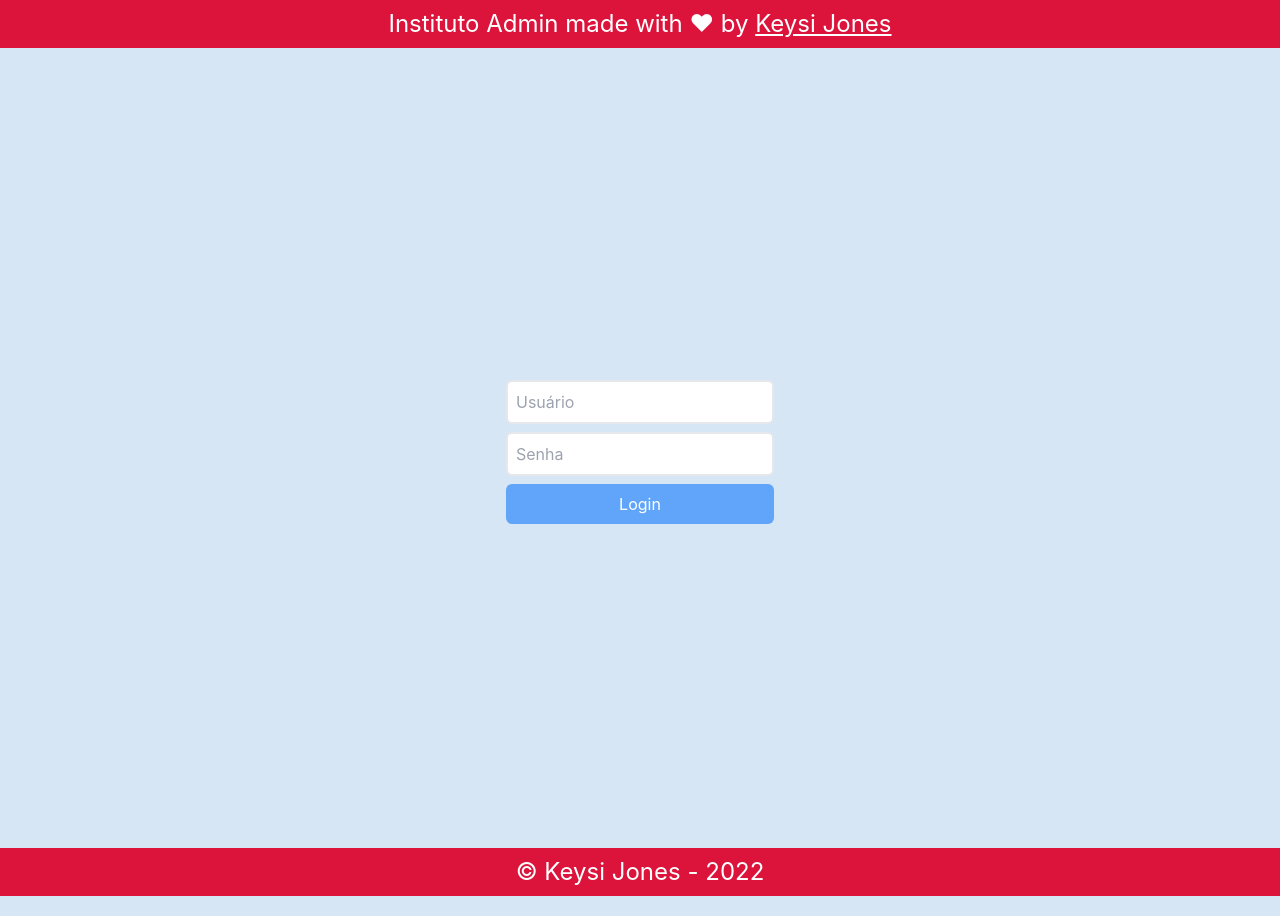
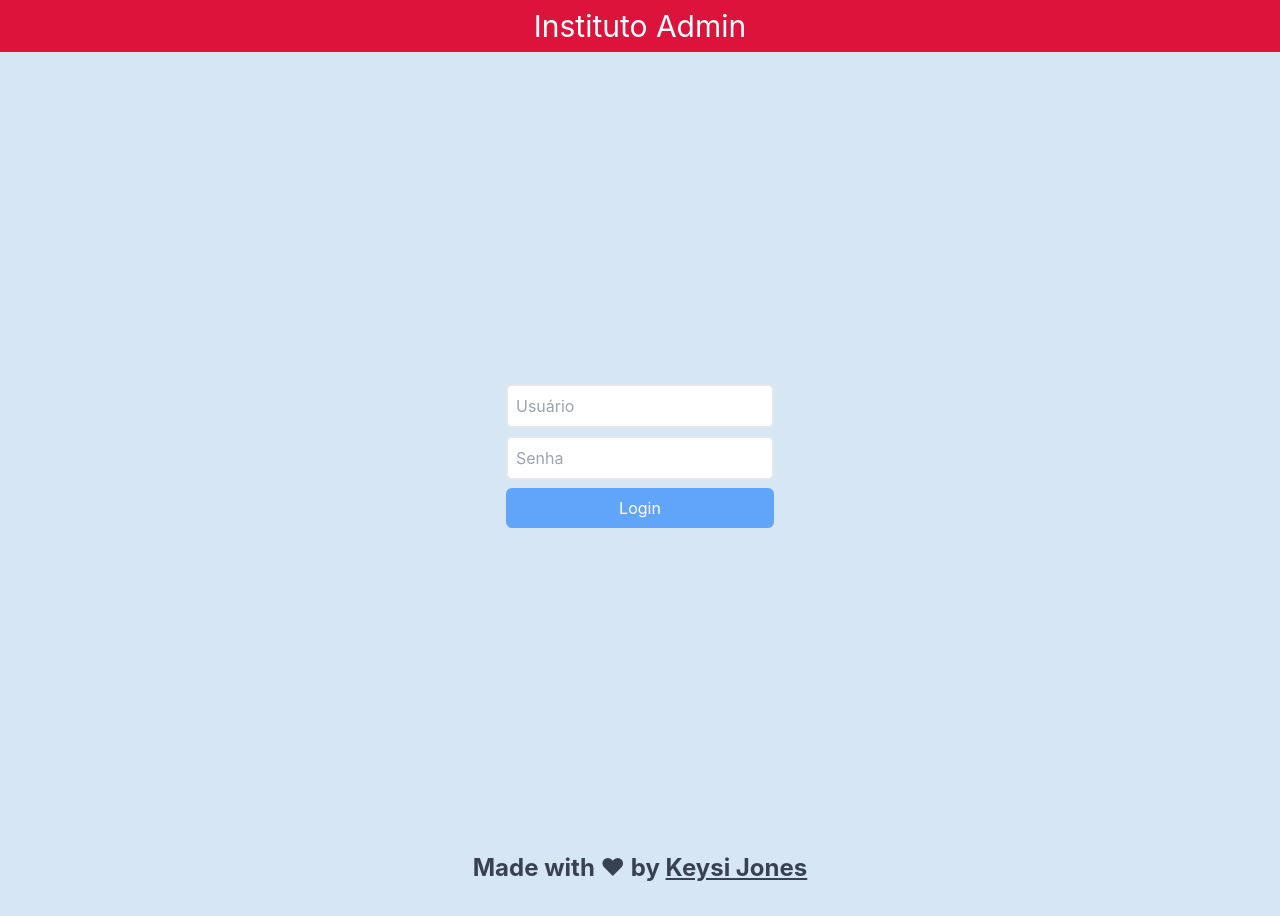
Before and after one commit to KeysiJones/instituto-admin-next, a Next.js app: page /login in a window 1280 px wide. Built offline with nearby package versions, Linux system fonts and the light colour scheme.

Commit message:
feat: puts action column on center, simplify footer, and navbar

```diff
--- a/components/classesCard.jsx
+++ b/components/classesCard.jsx
@@ -222,8 +222,7 @@ const ClassesCard = ({ urls, aulas, setRefresh }) => {
               <th className="rounded-tl-md">Curso</th>
               <th>Horário</th>
               <th>Link</th>
-              <th>Ações</th>
-              <th className="rounded-tr-md"></th>
+              <th className="rounded-tr-md">Ações</th>
             </tr>
           </thead>
           <tbody>
@@ -257,6 +256,7 @@ const ClassesCard = ({ urls, aulas, setRefresh }) => {
                   />
                 </td>
                 <td className="p-1">
+                  <td>
                     <button
                       onClick={saveCourse}
                       className="py-1 px-2 bg-green-500 rounded-md m-2 font-bold"
@@ -264,13 +264,14 @@ const ClassesCard = ({ urls, aulas, setRefresh }) => {
                       Salvar
                     </button>
                   </td>
-                <td className="p-1">
+                  <td>
                     <button
                       onClick={() => setInserting(false)}
-                    className="p-1 px-2 bg-red-500 rounded-md m-2 font-bold"
+                      className="p-1 px-2 bg-crimson rounded-md m-2 font-bold"
                     >
                       Cancelar
                     </button>
+                  </td>
                 </td>
               </tr>
             ) : null}
@@ -341,6 +342,7 @@ const ClassesCard = ({ urls, aulas, setRefresh }) => {
                     )}
                   </td>
                   <td className="p-1">
+                    <td>
                       <button
                         onClick={(e) => editCourse(e, selectedDay, curso.id)}
                         className={`py-1 px-2 ${
@@ -350,13 +352,14 @@ const ClassesCard = ({ urls, aulas, setRefresh }) => {
                         {isInEditMode ? "Salvar" : "Editar"}
                       </button>
                     </td>
-                  <td className="p-1">
+                    <td>
                       <button
                         onClick={() => deleteCourse(curso)}
                         className="py-1 px-2 bg-crimson rounded-md m-2 font-bold"
                       >
                         Deletar
                       </button>
+                    </td>
                   </td>
                 </tr>
               );
--- a/components/footer.jsx
+++ b/components/footer.jsx
@@ -1,8 +1,8 @@
 function Footer({ openPortfolio }) {
   return (
-    <footer className="p-2 bg-crimson w-full text-center text-white text-2xl">
-      <span className="hover:cursor-pointer" onClick={openPortfolio}>
-        &copy; Keysi Jones - {new Date().getFullYear()}
+    <footer className="p-2w-full text-center text-gray-700 text-2xl mb-8">
+      <span className="hover:cursor-pointer font-bold" onClick={openPortfolio}>
+        Made with &hearts; by <span className="underline">Keysi Jones</span>
       </span>
     </footer>
   );
--- a/components/navbar.jsx
+++ b/components/navbar.jsx
@@ -1,15 +1,7 @@
 function Navbar({ openPortfolio }) {
   return (
-    <nav className="p-2 bg-crimson relative w-full text-center text-white text-2xl">
-      <span>
-        Instituto Admin made with &hearts; by{" "}
-        <span
-          className="underline hover:cursor-pointer"
-          onClick={openPortfolio}
-        >
-          Keysi Jones
-        </span>
-      </span>
+    <nav className="p-2 bg-crimson relative w-full text-center text-white text-3xl">
+      <span>Instituto Admin</span>
     </nav>
   );
 }
```
Lines whose indentation alone changed are shown as unchanged.
